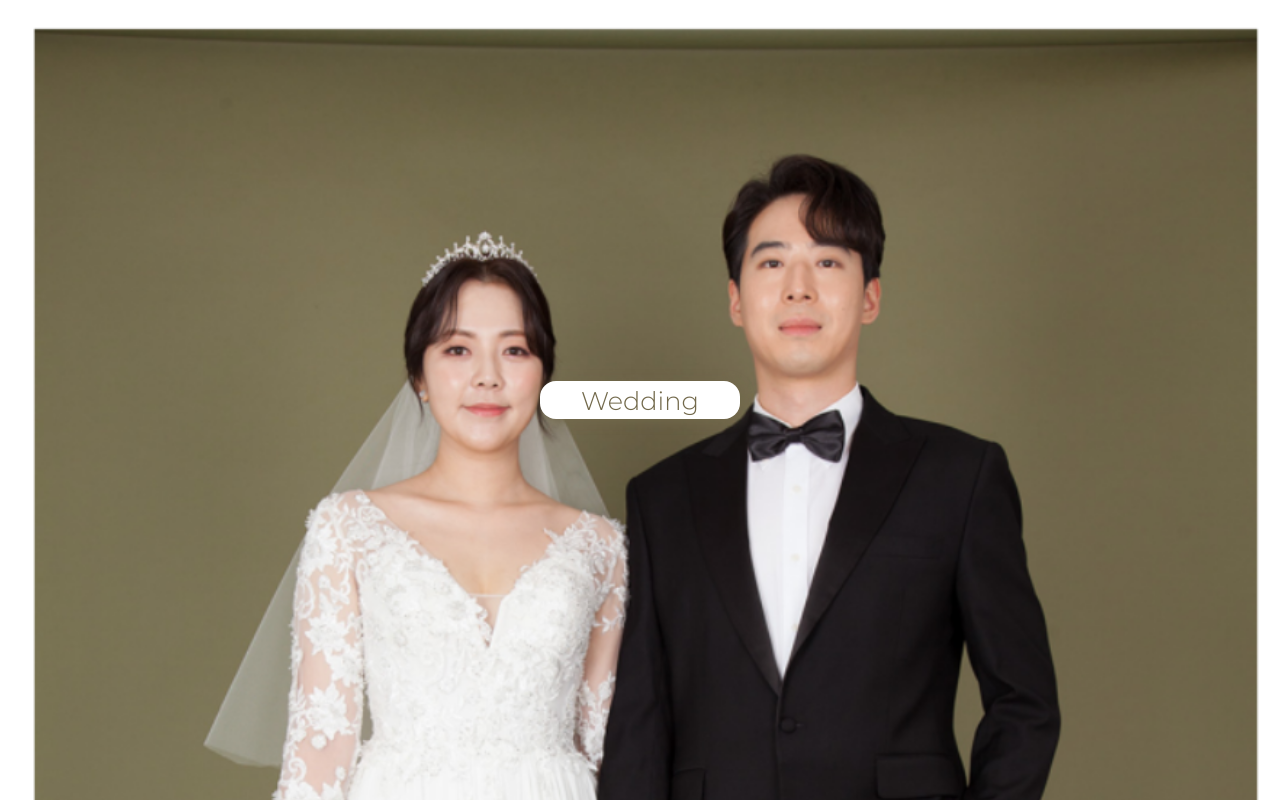
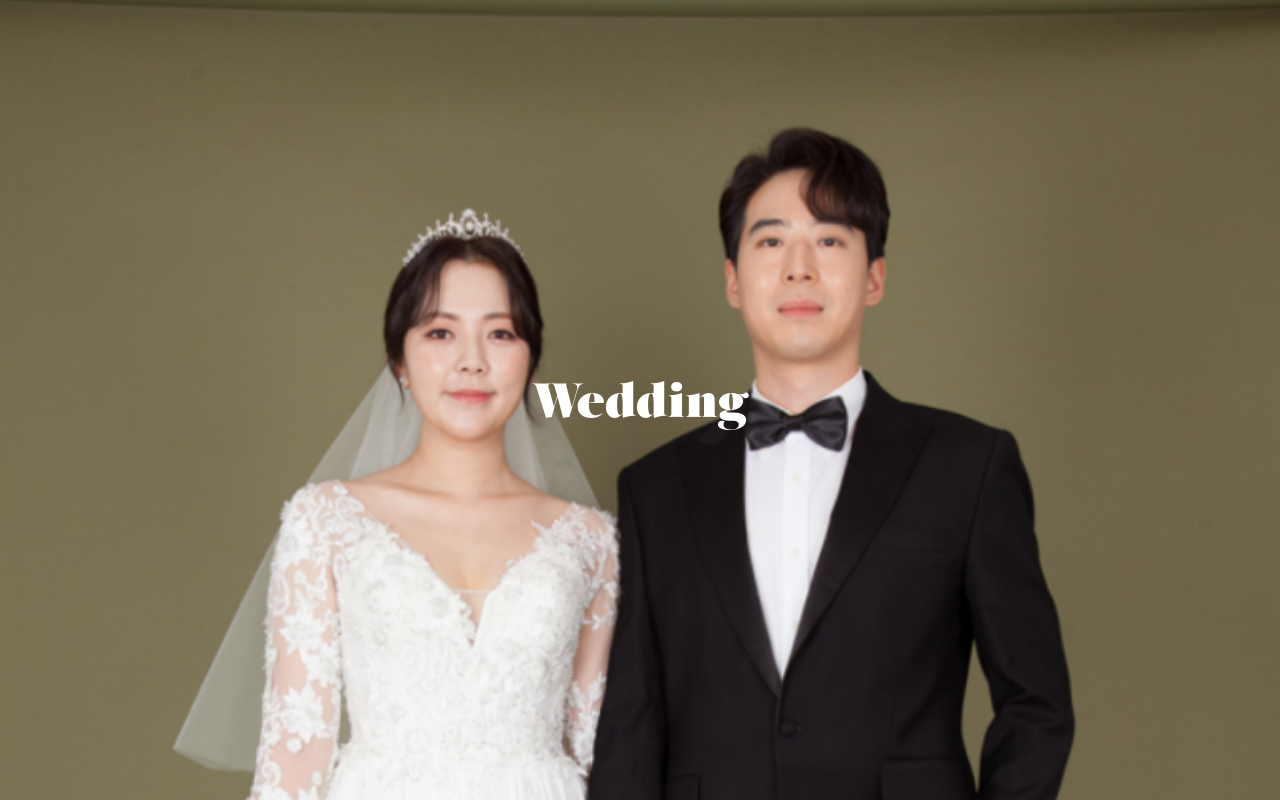
Before and after one commit to iamhoonjeong/my-wedding-invitations, a React (Create React App) app: page / in a window 1280 px wide. Built offline with nearby package versions, Linux system fonts and the light colour scheme.

Commit message:
add: splash trasition animation, photo change background animation

```diff
--- a/src/App.tsx
+++ b/src/App.tsx
@@ -7,19 +7,29 @@ import './styles/App.scss';
 import Splash from './containers/Splash';
 import Content from './containers/Content';
 
-const Wrap = styled.div`
+const Wrap: any = styled.div`
+  background-color: ${(props: any) => props.backgroundColor};
   display: flex;
   flex-direction: column;
   padding: 1rem;
+  transition: 1s;
 `;
 
 function App() {
   const [splash, setSplash] = useState(true);
-
   const onChangeSplash = () => {
     setTimeout(() => {
       setSplash((prev) => !prev);
     }, 1000);
+  };
+
+  const [photoNumber, setPhotoNumber] = useState(0);
+  const color = ['red', 'blue', 'pink'];
+  const changePhoto = (e: any) => {
+    if (e.currentTarget.value === 'left' && photoNumber > 0)
+      setPhotoNumber(photoNumber - 1);
+    else if (e.currentTarget.value === 'right' && photoNumber < 2)
+      setPhotoNumber(photoNumber + 1);
   };
 
   return (
@@ -28,9 +38,9 @@ function App() {
       {splash ? (
         <Splash splash onChangeSplash={onChangeSplash} />
       ) : (
-        <Wrap>
+        <Wrap backgroundColor={color[photoNumber]}>
           <Content text="Place" link="http://naver.me/5zJozzqz" />
-          <Content text="Photo" photo />
+          <Content text="Photo" photo changePhoto={changePhoto} />
           <Content text="Please" />
         </Wrap>
       )}
--- a/src/components/LinkButton.tsx
+++ b/src/components/LinkButton.tsx
@@ -19,6 +19,7 @@ const Button = styled.a`
   position: relative;
   text-decoration: none;
   width: 120px;
+  will-change: scroll-position;
 `;
 
 function LinkButton({ link }: LinkButtonProps) {
--- a/src/components/PhotoBox.tsx
+++ b/src/components/PhotoBox.tsx
@@ -1,15 +1,10 @@
-import React, { useState, MouseEvent } from 'react';
+import React from 'react';
 import styled from 'styled-components';
-import cn from 'classnames';
 
 import { useScrollFadeIn } from '../hooks/useScrollFadeIn';
 
 interface PhotoBoxProps {
-  changePhoto: {
-    left: boolean;
-    right: boolean;
-  };
-  onChangePhoto: (e: string) => void;
+  changePhoto?: (e: any) => void;
 }
 
 const Container = styled.div`
@@ -41,19 +36,6 @@ const TurnButton = styled.button`
   min-width: 100%;
   transform-origin: center center;
   width: 100%;
-  &.animate {
-    animation-duration: 1s;
-    animation-name: animation;
-  }
-  @keyframes animation {
-    70% {
-      transform: scale(100);
-    }
-    100% {
-      height: 100%;
-      width: 100%;
-    }
-  }
 `;
 
 const PhotoWrap = styled.div`
@@ -63,37 +45,17 @@ const PhotoWrap = styled.div`
   width: 400px;
 `;
 
-function PhotoBox({ changePhoto, onChangePhoto }: PhotoBoxProps) {
-  const [blockButton, setBlockButton] = useState(false);
-
-  const onClick = (e: MouseEvent<HTMLButtonElement>) => {
-    onChangePhoto(e.currentTarget.value);
-    setBlockButton((prev) => !prev);
-    setTimeout(() => {
-      setBlockButton((prev) => !prev);
-    }, 1000);
-  };
-
+function PhotoBox({ changePhoto }: PhotoBoxProps) {
   const animatedItem: any = useScrollFadeIn();
 
   return (
     <Container {...animatedItem}>
       <ButtonWrap>
-        <TurnButton
-          value="left"
-          className={cn({ animate: changePhoto.left })}
-          onClick={onClick}
-          disabled={blockButton}
-        ></TurnButton>
+        <TurnButton value="left" onClick={changePhoto}></TurnButton>
       </ButtonWrap>
       <PhotoWrap></PhotoWrap>
       <ButtonWrap>
-        <TurnButton
-          value="right"
-          className={cn({ animate: changePhoto.right })}
-          onClick={onClick}
-          disabled={blockButton}
-        ></TurnButton>
+        <TurnButton value="right" onClick={changePhoto}></TurnButton>
       </ButtonWrap>
     </Container>
   );
--- a/src/components/SubTitle.tsx
+++ b/src/components/SubTitle.tsx
@@ -13,6 +13,7 @@ const Text = styled.h2`
   opacity: 0;
   position: relative;
   width: 100%;
+  will-change: scroll-position;
 `;
 
 function SubTitle({ text }: SubTitleProps) {
--- a/src/containers/Content.tsx
+++ b/src/containers/Content.tsx
@@ -1,4 +1,4 @@
-import React, { useState, useRef } from 'react';
+import React from 'react';
 import styled from 'styled-components';
 
 import SubTitle from '../components/SubTitle';
@@ -9,37 +9,18 @@ interface ContentProps {
   link?: string;
   photo?: boolean;
   text: string;
+  changePhoto?: (e: any) => void;
 }
 
 const Container = styled.div`
-  // temp value
   height: 600px;
 `;
 
-function Content({ text, link, photo }: ContentProps) {
-  const [changePhoto, setChangePhoto] = useState<any>({
-    left: false,
-    right: false,
-  });
-
-  const changePhotoRef = useRef(changePhoto);
-
-  const onChangePhoto = (e: string) => {
-    setChangePhoto({
-      ...changePhoto,
-      [e]: !changePhoto[e],
-    });
-    setTimeout(() => {
-      setChangePhoto(changePhotoRef.current);
-    }, 1000);
-  };
-
+function Content({ text, link, photo, changePhoto }: ContentProps) {
   return (
     <Container>
       <SubTitle text={text} />
-      {photo && (
-        <PhotoBox changePhoto={changePhoto} onChangePhoto={onChangePhoto} />
-      )}
+      {photo && <PhotoBox changePhoto={changePhoto} />}
       {link && <LinkButton link={link} />}
     </Container>
   );
--- a/src/containers/Splash.tsx
+++ b/src/containers/Splash.tsx
@@ -1,4 +1,4 @@
-import React, { useState } from 'react';
+import React, { useState, useEffect } from 'react';
 import styled from 'styled-components';
 import cn from 'classnames';
 
@@ -19,44 +19,51 @@ const Container = styled.div`
   height: 100%;
   justify-content: center;
   overflow: hidden;
-  transition: 1s;
   width: 100%;
-  &.fadeOut {
-    opacity: 0;
-  }
 `;
 
-const Button = styled.button`
+const Title = styled.h2`
+  font-size: 3rem;
+  font-family: 'Salome' !important;
+`;
+
+const TransitionBox = styled.div`
   background-color: white;
-  border: 0;
-  border-radius: 16px;
-  box-shadow: 2px 2px 12px;
-  color: #72694b;
-  font-size: 1.6rem;
-  font-weight: normal;
-  height: 38px;
-  width: 200px;
+  bottom: 0;
+  position: fixed;
+  width: 100%;
+  z-index: 100;
+  &.transition {
+    animation: transition 1s;
+    animation-fill-mode: forwards;
+  }
+  @keyframes transition {
+    from {
+      height: 0;
+    }
+    to {
+      height: 100%;
+    }
+  }
 `;
 
 function Splash({ onChangeSplash }: SplashProps) {
   const [transition, setTransition] = useState(false);
-  const [blockButton, setBlockButton] = useState(false);
 
   const onClick = () => {
     onChangeSplash();
     setTransition((prev) => !prev);
-    setBlockButton((prev) => !prev);
-    setTimeout(() => {
-      setBlockButton((prev) => !prev);
-    }, 1000);
   };
 
+  useEffect(() => {});
+
   return (
-    <Container className={cn({ fadeOut: transition })}>
-      <Button onClick={onClick} disabled={blockButton}>
-        Wedding
-      </Button>
-    </Container>
+    <>
+      <Container onClick={onClick}>
+        <Title>Wedding</Title>
+      </Container>
+      <TransitionBox className={cn({ transition })} />
+    </>
   );
 }
 
--- a/src/styles/App.scss
+++ b/src/styles/App.scss
@@ -8,3 +8,8 @@
   font-weight: normal;
   src: url('../static/font/Montserrat-Light.ttf') format('truetype');
 }
+@font-face {
+  font-family: 'Salome';
+  font-weight: normal;
+  src: url('../static/font/Salome-Normal.ttf') format('truetype');
+}
```
Also changed, not shown: src/static/font/Salome-Normal.ttf (added), src/static/image/splash.png.
